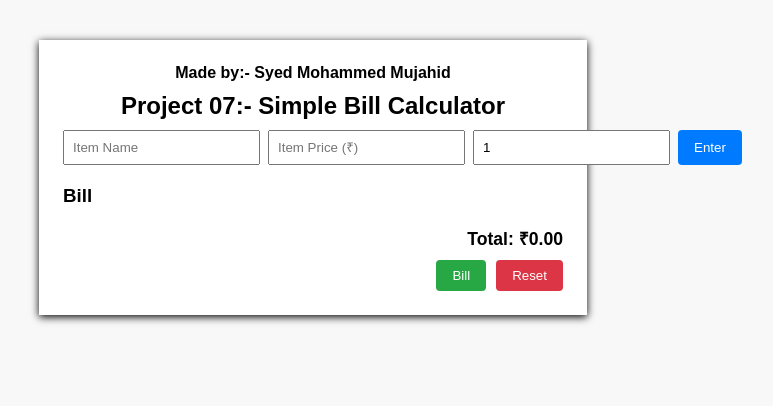
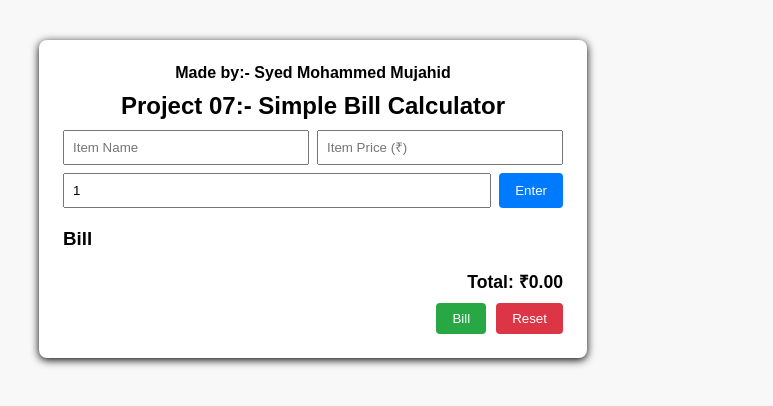
Before and after one commit to Syed-Moahmmed-Mujahid/Simple-Bill-Calculator, a plain HTML site: page index.html in a window 1280 px wide. Shown: the whole page, without its empty margins (327-1100 px from the left). Drawn offline with Linux system fonts and the light colour scheme.

Commit message:
Update style.css

```diff
--- a/style.css
+++ b/style.css
@@ -7,7 +7,7 @@ body {
     max-width: 500px;
     margin: 40px auto;
     padding: 24px;
-    border-radius: px;
+    border-radius: 8px;
     box-shadow: 0 2px 8px rgba(0, 0, 0, 0.992);
 }
 h2, h4 {
@@ -18,9 +18,10 @@ h2, h4 {
     display: flex;
     gap: 8px;
     margin-bottom: 20px;
+    flex-wrap: wrap;
 }
 .input-section input {
-    flex: 1;
+    flex: 1 1 30%;
     padding: 8px;
 }
 .input-section button {
@@ -87,3 +88,14 @@ h2, h4 {
     border-radius: 6px;
     display: none;
 }
+
+
+/* Hide number input arrows */
+input[type=number]::-webkit-inner-spin-button,
+input[type=number]::-webkit-outer-spin-button {
+    -webkit-appearance: none;
+    margin: 0;
+}
+input[type=number] {
+    -moz-appearance: textfield;
+}
```
